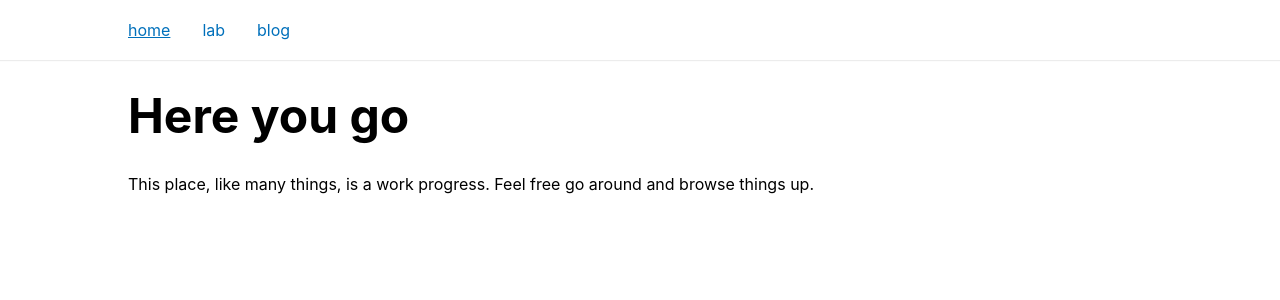
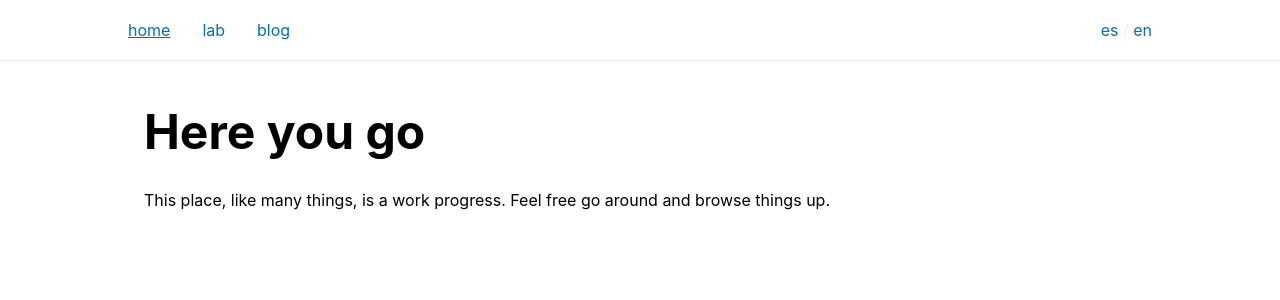
Before and after one commit to stringparser/www, a Next.js app: page / in a window 1280 px wide. Shown: the top 300 px of the page. Built offline with nearby package versions, Linux system fonts and the light colour scheme.

Commit message:
Reminder for languages

```diff
--- a/pages/_app.tsx
+++ b/pages/_app.tsx
@@ -1,11 +1,12 @@
-import Head from "next/head";
 import App, { AppContext, AppInitialProps, AppProps } from "next/app";
 
 import "./app.module.css";
 import config from "../config";
+
+import { bounds } from "../shared/components/styles";
 import { getMeta } from "../shared/util";
 
-import { bounds } from "../shared/components/styles";
+import Divider from "../shared/components/Divider/Divider";
 import Navigation from "../shared/components/Navigation/Navigation";
 import DocumentHead from "../shared/components/Document/Head";
 
@@ -46,6 +47,7 @@ class MyApp extends App<AppProps> {
         <style jsx>{`
           main {
             margin: 0 auto;
+            padding: 1rem;
             max-width: ${bounds.maxWidth};
           }
         `}</style>
--- a/shared/components/Navigation/Navigation.tsx
+++ b/shared/components/Navigation/Navigation.tsx
@@ -1,7 +1,7 @@
 import Link from "next/link";
 import { withRouter, NextRouter } from "next/router";
 
-import { bounds } from '../styles';
+import { bounds } from "../styles";
 
 const isCurrentPage = (currentHref: string, href: string) => (
   currentHref === href
@@ -35,6 +35,7 @@ const Navigation: React.SFC<Props> = ({ router }) => (
             <Link
               key={index}
               href={href}
+              passHref={true}
             >
               <a className={isCurrentPage(router.route, href)
                 ? 'current'
@@ -45,17 +46,30 @@ const Navigation: React.SFC<Props> = ({ router }) => (
             </Link>
           )}
         </aside>
+        <aside>
+          <Link href="?lang=es">
+            <a>es</a>
+          </Link>
+          <span className="lang-divider"> / </span>
+          <Link href="?lang=en">
+            <a>en</a>
+          </Link>
+        </aside>
       </nav>
     </header>
     <style jsx>{`
       header {
-        padding: 1.25rem 0;
+        padding: 1.25rem 1rem;
         box-shadow: 0 1px 1px rgba(0,0,0,0.075);
       }
 
       nav {
         margin: 0 auto;
         max-width: ${bounds.maxWidth};
+
+        display: flex;
+        align-items: center;
+        justify-content: space-between;
       }
 
       .links a {
@@ -70,6 +84,10 @@ const Navigation: React.SFC<Props> = ({ router }) => (
       .links a:last-child {
         margin-right: 0;
       }
+
+      .lang-divider {
+        color: rgba(0,0,0,0.075);
+      }
     `}</style>
   </>
 );
```
Lines whose indentation alone changed are shown as unchanged.
